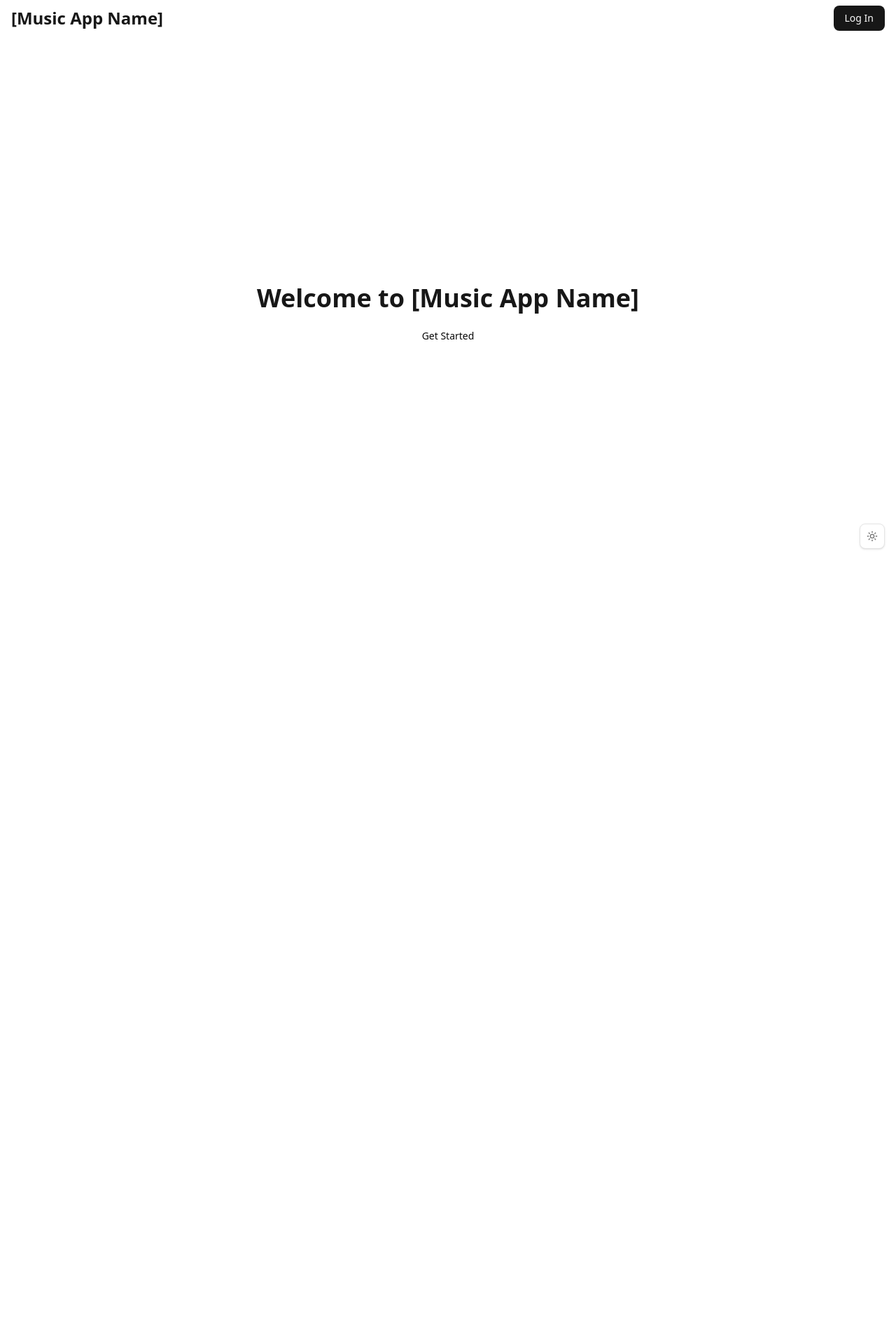
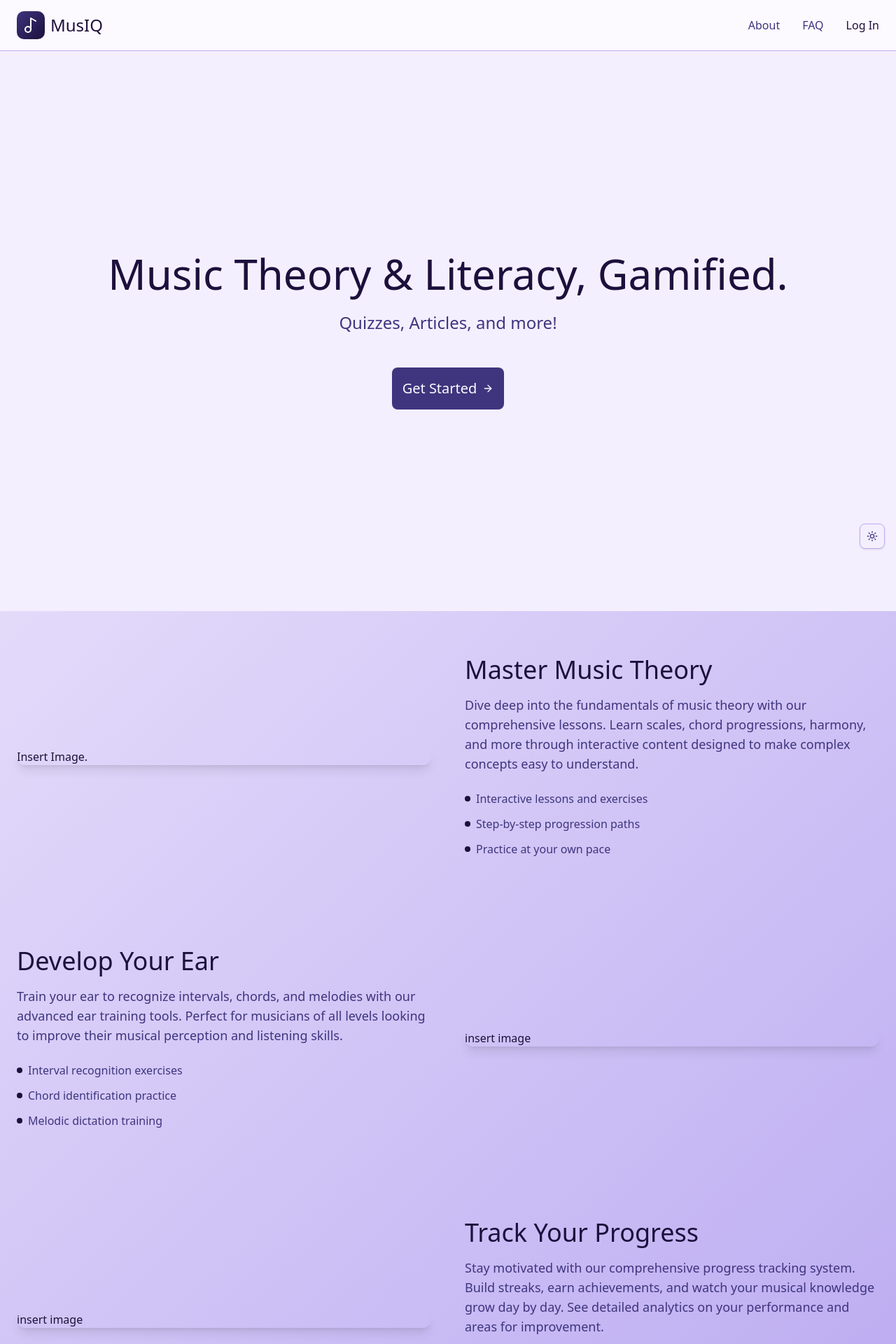
Before and after one commit to bitsatvt/music-app, a Next.js app in the folder frontend/: page / in a window 1280 px wide. Shown: the top 1920 px of the page at 70% size. Before the commit the page ends 852 px from the top, so only its background shows below. Built offline with nearby package versions, Linux system fonts and the light colour scheme.

Commit message:
landing page layout + color theme

```diff
--- a/frontend/src/app/globals.css
+++ b/frontend/src/app/globals.css
@@ -46,48 +46,54 @@
 /* Shadcn UI default theme colors using Oklch color space */
 
 :root {
+  --font-size: 16px;
+  --background: oklch(0.96 0.02 300);
+  --foreground: oklch(0.22 0.08 290);
+  --card: oklch(0.99 0.01 300);
+  --card-foreground: oklch(0.22 0.08 290);
+  --popover: oklch(0.99 0.01 300);
+  --popover-foreground: oklch(0.22 0.08 290);
+  --primary: oklch(0.38 0.12 285);
+  --primary-foreground: oklch(0.99 0.01 300);
+  --secondary: oklch(0.78 0.10 295);
+  --secondary-foreground: oklch(0.22 0.08 290);
+  --muted: oklch(0.78 0.10 295);
+  --muted-foreground: oklch(0.38 0.12 285);
+  --accent: oklch(0.62 0.15 290);
+  --accent-foreground: oklch(0.99 0.01 300);
+  --destructive: #d4183d;
+  --destructive-foreground: #ffffff;
+  --border: oklch(0.78 0.10 295);
+  --input: transparent;
+  --input-background: oklch(0.96 0.02 300);
+  --switch-background: oklch(0.78 0.10 295);
+  --font-weight-medium: 500;
+  --font-weight-normal: 400;
+  --ring: oklch(0.62 0.15 290);
+  --chart-1: oklch(0.62 0.15 290);
+  --chart-2: oklch(0.78 0.10 295);
+  --chart-3: oklch(0.38 0.12 285);
+  --chart-4: oklch(0.22 0.08 290);
+  --chart-5: oklch(0.96 0.02 300);
   --radius: 0.625rem;
-  --card: oklch(1 0 0);
-  --card-foreground: oklch(0.145 0 0);
-  --popover: oklch(1 0 0);
-  --popover-foreground: oklch(0.145 0 0);
-  --primary: oklch(0.205 0 0);
-  --primary-foreground: oklch(0.985 0 0);
-  --secondary: oklch(0.97 0 0);
-  --secondary-foreground: oklch(0.205 0 0);
-  --muted: oklch(0.97 0 0);
-  --muted-foreground: oklch(0.556 0 0);
-  --accent: oklch(0.97 0 0);
-  --accent-foreground: oklch(0.205 0 0);
-  --destructive: oklch(0.577 0.245 27.325);
-  --border: oklch(0.922 0 0);
-  --input: oklch(0.922 0 0);
-  --ring: oklch(0.708 0 0);
-  --chart-1: oklch(0.646 0.222 41.116);
-  --chart-2: oklch(0.6 0.118 184.704);
-  --chart-3: oklch(0.398 0.07 227.392);
-  --chart-4: oklch(0.828 0.189 84.429);
-  --chart-5: oklch(0.769 0.188 70.08);
-  --sidebar: oklch(0.985 0 0);
-  --sidebar-foreground: oklch(0.145 0 0);
-  --sidebar-primary: oklch(0.205 0 0);
-  --sidebar-primary-foreground: oklch(0.985 0 0);
-  --sidebar-accent: oklch(0.97 0 0);
-  --sidebar-accent-foreground: oklch(0.205 0 0);
-  --sidebar-border: oklch(0.922 0 0);
-  --sidebar-ring: oklch(0.708 0 0);
-  --background: oklch(1 0 0);
-  --foreground: oklch(0.145 0 0);
+  --sidebar: oklch(0.96 0.02 300);
+  --sidebar-foreground: oklch(0.22 0.08 290);
+  --sidebar-primary: oklch(0.38 0.12 285);
+  --sidebar-primary-foreground: oklch(0.96 0.02 300);
+  --sidebar-accent: oklch(0.78 0.10 295);
+  --sidebar-accent-foreground: oklch(0.22 0.08 290);
+  --sidebar-border: oklch(0.78 0.10 295);
+  --sidebar-ring: oklch(0.62 0.15 290);
 }
 
 .dark {
   --background: oklch(0.145 0 0);
   --foreground: oklch(0.985 0 0);
-  --card: oklch(0.205 0 0);
+  --card: oklch(0.145 0 0);
   --card-foreground: oklch(0.985 0 0);
-  --popover: oklch(0.205 0 0);
+  --popover: oklch(0.145 0 0);
   --popover-foreground: oklch(0.985 0 0);
-  --primary: oklch(0.922 0 0);
+  --primary: oklch(0.985 0 0);
   --primary-foreground: oklch(0.205 0 0);
   --secondary: oklch(0.269 0 0);
   --secondary-foreground: oklch(0.985 0 0);
@@ -95,10 +101,13 @@
   --muted-foreground: oklch(0.708 0 0);
   --accent: oklch(0.269 0 0);
   --accent-foreground: oklch(0.985 0 0);
-  --destructive: oklch(0.704 0.191 22.216);
-  --border: oklch(1 0 0 / 10%);
-  --input: oklch(1 0 0 / 15%);
-  --ring: oklch(0.556 0 0);
+  --destructive: oklch(0.396 0.141 25.723);
+  --destructive-foreground: oklch(0.637 0.237 25.331);
+  --border: oklch(0.269 0 0);
+  --input: oklch(0.269 0 0);
+  --ring: oklch(0.439 0 0);
+  --font-weight-medium: 500;
+  --font-weight-normal: 400;
   --chart-1: oklch(0.488 0.243 264.376);
   --chart-2: oklch(0.696 0.17 162.48);
   --chart-3: oklch(0.769 0.188 70.08);
@@ -110,8 +119,8 @@
   --sidebar-primary-foreground: oklch(0.985 0 0);
   --sidebar-accent: oklch(0.269 0 0);
   --sidebar-accent-foreground: oklch(0.985 0 0);
-  --sidebar-border: oklch(1 0 0 / 10%);
-  --sidebar-ring: oklch(0.556 0 0);
+  --sidebar-border: oklch(0.269 0 0);
+  --sidebar-ring: oklch(0.439 0 0);
 }
 
 @layer base {
--- a/frontend/src/app/layout.tsx
+++ b/frontend/src/app/layout.tsx
@@ -14,7 +14,7 @@ const geistMono = Geist_Mono({
 });
 
 export const metadata: Metadata = {
-  title: "Gliss",
+  title: "MusIQ",
   description: "An app to help you learn music theory and literacy.",
 };
 
--- a/frontend/src/app/page.tsx
+++ b/frontend/src/app/page.tsx
@@ -1,12 +1,14 @@
-import {LandingPage} from '@/components/pages/LandingPage/landing';
-import Header from '@/components/shared/Header';
-import {ModeToggle} from '@/components/shared/ModeToggle';
+import Header from "@/components/shared/Header";
+import HeroSection from "@/components/pages/LandingPage/heroSection";
+import InfoSection from "@/components/pages/LandingPage/infoSection";
+import { ModeToggle } from "@/components/shared/ModeToggle";
 
 export default function Landing() {
   return (
     <>
       <Header />
-      <LandingPage />
+      <HeroSection />
+      <InfoSection />
       <ModeToggle />
     </>
   );
--- /dev/null
+++ b/frontend/src/components/pages/LandingPage/heroSection.tsx
@@ -0,0 +1,22 @@
+import { ArrowRight } from "lucide-react";
+import { Button } from "@/components/ui/button";
+export default function HeroSection() {
+  return (
+    <>
+      <section className="flex min-h-screen flex-col items-center justify-center bg-background p-4 dark:bg-background">
+        <div className="max-w-7xl mx-auto text-center">
+          <h1 className="text-6xl text-foreground mb-6">
+            Music Theory & Literacy, Gamified.
+          </h1>
+          <p className="text-2xl text-muted-foreground mb-12">
+            Quizzes, Articles, and more!
+          </p>
+          <Button variant="default" className="h-15 w-40 text-xl group">
+            Get Started
+            <ArrowRight className="w-10 h-10 group-hover:translate-x-1 transition-transform" />
+          </Button>
+        </div>
+      </section>
+    </>
+  );
+}
--- /dev/null
+++ b/frontend/src/components/pages/LandingPage/infoSection.tsx
@@ -0,0 +1,134 @@
+import { ArrowRight } from "lucide-react";
+import { Button } from "@/components/ui/button";
+
+export default function InfoSection() {
+  return (
+    <>
+      <div className="bg-linear-to-br from-secondary/30 to-secondary">
+        {/*Section 1*/}
+        <section className="py-16 px-6">
+          <div className="max-w-7xl mx-auto">
+            <div className="grid md:grid-cols-2 gap-12 items-center">
+              <div className="rounded-2xl overflow-hidden shadow-lg">
+                Insert Image.
+              </div>
+              <div>
+                <h2 className="text-4xl text-foreground mb-4">
+                  Master Music Theory
+                </h2>
+                <p className="text-lg text-muted-foreground mb-6">
+                  Dive deep into the fundamentals of music theory with our
+                  comprehensive lessons. Learn scales, chord progressions,
+                  harmony, and more through interactive content designed to make
+                  complex concepts easy to understand.
+                </p>
+                <div className="flex flex-col gap-3 text-muted-foreground">
+                  <div className="flex items-center gap-2">
+                    <div className="w-2 h-2 bg-foreground rounded-full"></div>
+                    <span>Interactive lessons and exercises</span>
+                  </div>
+                  <div className="flex items-center gap-2">
+                    <div className="w-2 h-2 bg-foreground rounded-full"></div>
+                    <span>Step-by-step progression paths</span>
+                  </div>
+                  <div className="flex items-center gap-2">
+                    <div className="w-2 h-2 bg-foreground rounded-full"></div>
+                    <span>Practice at your own pace</span>
+                  </div>
+                </div>
+              </div>
+            </div>
+          </div>
+        </section>
+
+        {/*Section 2*/}
+        <section className="py-16 px-6">
+          <div className="max-w-7xl mx-auto">
+            <div className="grid md:grid-cols-2 gap-12 items-center">
+              <div className="order-2 md:order-1">
+                <h2 className="text-4xl text-foreground mb-4">
+                  Develop Your Ear
+                </h2>
+                <p className="text-lg text-muted-foreground mb-6">
+                  Train your ear to recognize intervals, chords, and melodies
+                  with our advanced ear training tools. Perfect for musicians of
+                  all levels looking to improve their musical perception and
+                  listening skills.
+                </p>
+                <div className="flex flex-col gap-3 text-muted-foreground">
+                  <div className="flex items-center gap-2">
+                    <div className="w-2 h-2 bg-foreground rounded-full"></div>
+                    <span>Interval recognition exercises</span>
+                  </div>
+                  <div className="flex items-center gap-2">
+                    <div className="w-2 h-2 bg-foreground rounded-full"></div>
+                    <span>Chord identification practice</span>
+                  </div>
+                  <div className="flex items-center gap-2">
+                    <div className="w-2 h-2 bg-foreground rounded-full"></div>
+                    <span>Melodic dictation training</span>
+                  </div>
+                </div>
+              </div>
+              <div className="rounded-2xl overflow-hidden shadow-lg order-1 md:order-2">
+                insert image
+              </div>
+            </div>
+          </div>
+        </section>
+
+        {/*Section 3*/}
+        <section className="py-16 px-6">
+          <div className="max-w-7xl mx-auto">
+            <div className="grid md:grid-cols-2 gap-12 items-center">
+              <div className="rounded-2xl overflow-hidden shadow-lg">
+                insert image
+              </div>
+              <div>
+                <h2 className="text-4xl text-foreground mb-4">
+                  Track Your Progress
+                </h2>
+                <p className="text-lg text-muted-foreground mb-6">
+                  Stay motivated with our comprehensive progress tracking
+                  system. Build streaks, earn achievements, and watch your
+                  musical knowledge grow day by day. See detailed analytics on
+                  your performance and areas for improvement.
+                </p>
+                <div className="flex flex-col gap-3 text-muted-foreground">
+                  <div className="flex items-center gap-2">
+                    <div className="w-2 h-2 bg-foreground rounded-full"></div>
+                    <span>Daily streak tracking</span>
+                  </div>
+                  <div className="flex items-center gap-2">
+                    <div className="w-2 h-2 bg-foreground rounded-full"></div>
+                    <span>Performance analytics</span>
+                  </div>
+                  <div className="flex items-center gap-2">
+                    <div className="w-2 h-2 bg-foreground rounded-full"></div>
+                    <span>Achievement badges</span>
+                  </div>
+                </div>
+              </div>
+            </div>
+          </div>
+        </section>
+      </div>
+
+      {/* CTA Section */}
+      <section className="py-24 px-6 bg-linear-to-br from-primary to-foreground">
+        <div className="max-w-4xl mx-auto text-center">
+          <h2 className="text-5xl text-white mb-6">
+            Ready to Start Your Musical Journey?
+          </h2>
+          <p className="text-xl text-white/90 mb-8">
+            Join thousands of musicians improving their skills every day
+          </p>
+          <Button variant="secondary" className="px-8 py-4 group">
+            Get Started
+            <ArrowRight className="w-5 h-5 group-hover:translate-x-1 transition-transform" />
+          </Button>
+        </div>
+      </section>
+    </>
+  );
+}
--- a/frontend/src/components/pages/LandingPage/landing.tsx
+++ /dev/null
@@ -1,14 +0,0 @@
-import {Button} from '@/components/ui/button';
-
-export function LandingPage() {
-    return (
-    <>
-        <div className="flex min-h-screen flex-col items-center justify-center bg-background p-4 dark:bg-background">
-          <h1 className="mb-4 text-4xl font-bold text-primary">Welcome to [Music App Name]</h1>
-          <Button variant="ghost">
-            Get Started
-          </Button>
-        </div>
-    </>
-        );
-}
--- a/frontend/src/components/shared/Header.tsx
+++ b/frontend/src/components/shared/Header.tsx
@@ -1,24 +1,39 @@
-import {Button} from '@/components/ui/button';
-import Link from 'next/link';
-
+import { Music2 } from "lucide-react";
+import Link from "next/link";
 
 export default function Header() {
   return (
-        <header className="w-full px-4 py-2 flex items-center justify-between bg-background dark:bg-background">
-            <div className="text-2xl font-bold text-primary">
-                <Link href="/" className="text-primary ">
-                        [Music App Name]
+    <header className="bg-card border-b border-border sticky top-0 z-50">
+      <div className="max-w-7xl mx-auto px-6 py-4 flex items-center justify-between">
+        <div className="flex items-center gap-2">
+          <div className="w-10 h-10 bg-linear-to-br from-primary to-foreground rounded-lg flex items-center justify-center">
+            <Link href="/">
+              <Music2 className="w-6 h-6 text-white" />
             </Link>
           </div>
-            <nav className="flex items-center justify-between">
-                <div className="flex items-center space-x-6">
-                    <Link href="/login" className="text-primary hover:text-accent transition">
-                        <Button variant="default">
+          <span className="text-2xl text-foreground">MusIQ</span>
+        </div>
+        <nav className="flex items-center gap-8">
+          <Link
+            href="#about"
+            className="text-muted-foreground hover:text-foreground transition-colors"
+          >
+            About
+          </Link>
+          <Link
+            href="#faq"
+            className="text-muted-foreground hover:text-foreground transition-colors"
+          >
+            FAQ
+          </Link>
+          <Link
+            href="login"
+            className="text-foreground hover:text-primary transition-colors"
+          >
             Log In
-                        </Button>
           </Link>
+        </nav>
       </div>
-            </nav>
     </header>
-    )
+  );
 }
--- a/frontend/src/components/ui/button.tsx
+++ b/frontend/src/components/ui/button.tsx
@@ -1,15 +1,15 @@
-import * as React from "react"
-import { Slot } from "@radix-ui/react-slot"
-import { cva, type VariantProps } from "class-variance-authority"
+import * as React from "react";
+import { Slot } from "@radix-ui/react-slot";
+import { cva, type VariantProps } from "class-variance-authority";
 
-import { cn } from "@/lib/utils"
+import { cn } from "@/lib/utils";
 
 const buttonVariants = cva(
   "inline-flex items-center justify-center gap-2 whitespace-nowrap rounded-md text-sm font-medium transition-all disabled:pointer-events-none disabled:opacity-50 [&_svg]:pointer-events-none [&_svg:not([class*='size-'])]:size-4 shrink-0 [&_svg]:shrink-0 outline-none focus-visible:border-ring focus-visible:ring-ring/50 focus-visible:ring-[3px] aria-invalid:ring-destructive/20 dark:aria-invalid:ring-destructive/40 aria-invalid:border-destructive",
   {
     variants: {
       variant: {
-        default: "bg-primary text-primary-foreground hover:bg-primary/90",
+        default: "bg-primary text-primary-foreground hover:bg-primary/80",
         destructive:
           "bg-destructive text-white hover:bg-destructive/90 focus-visible:ring-destructive/20 dark:focus-visible:ring-destructive/40 dark:bg-destructive/60",
         outline:
@@ -34,7 +34,7 @@ const buttonVariants = cva(
       size: "default",
     },
   }
-)
+);
 
 function Button({
   className,
@@ -44,9 +44,9 @@ function Button({
   ...props
 }: React.ComponentProps<"button"> &
   VariantProps<typeof buttonVariants> & {
-    asChild?: boolean
+    asChild?: boolean;
   }) {
-  const Comp = asChild ? Slot : "button"
+  const Comp = asChild ? Slot : "button";
 
   return (
     <Comp
@@ -54,7 +54,7 @@ function Button({
       className={cn(buttonVariants({ variant, size, className }))}
       {...props}
     />
-  )
+  );
 }
 
-export { Button, buttonVariants }
+export { Button, buttonVariants };
```
Also changed, not shown: frontend/src/components/pages/AccountGroup/login.tsx (+14 -16 lines). Lines whose indentation alone changed are shown as unchanged.
